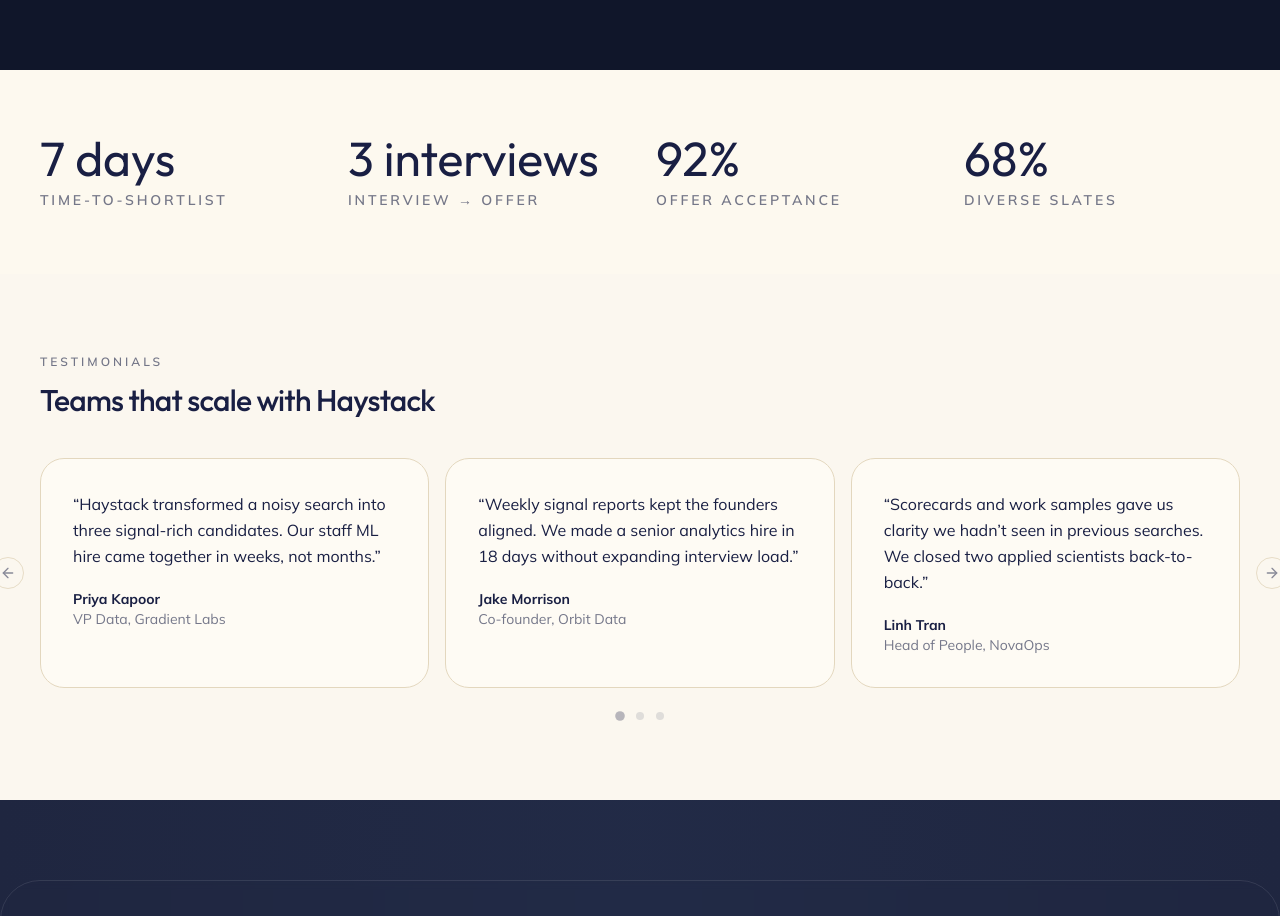
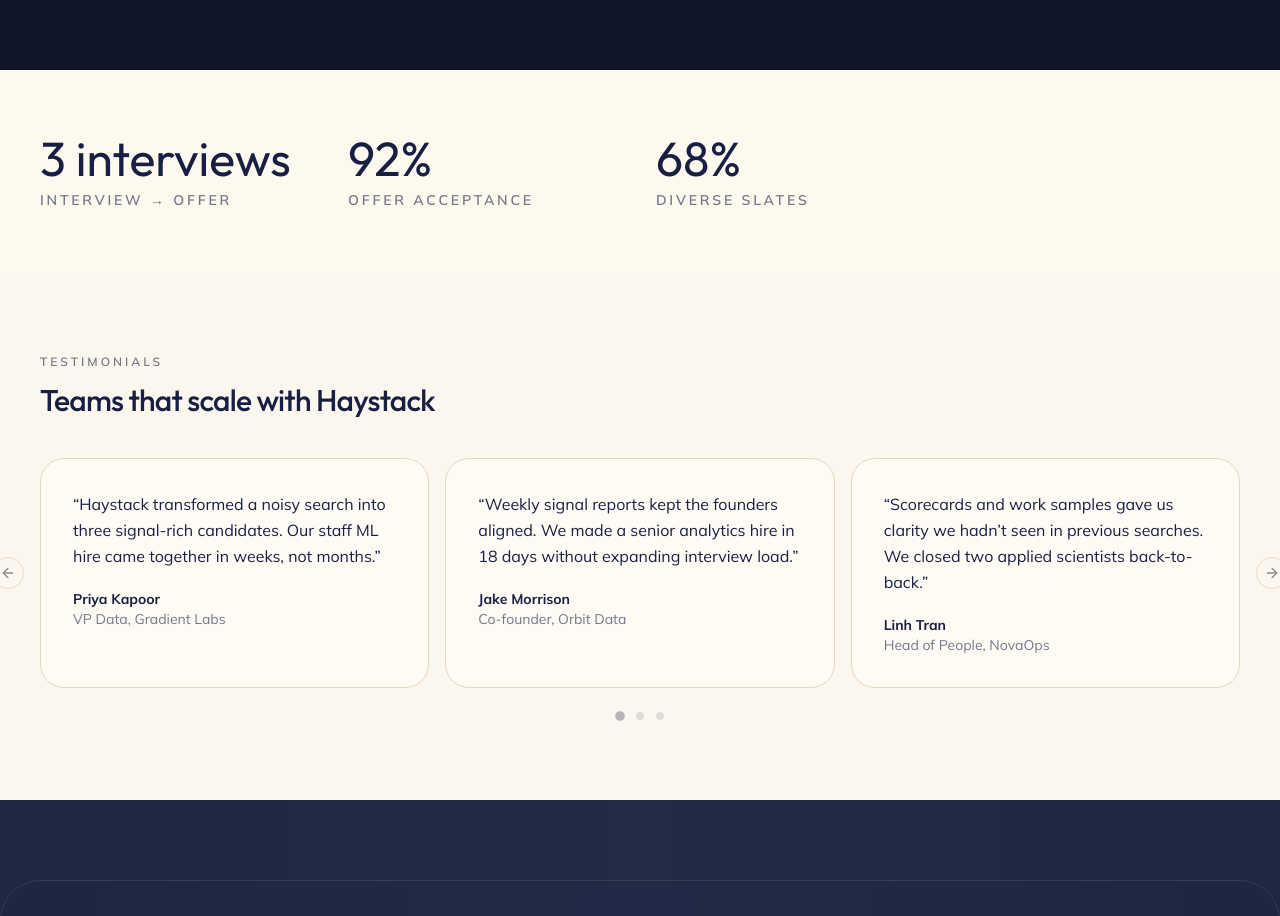
Before and after one commit to David-tech-creator/haystack, a Next.js app: page / in a window 1280 px wide. Shown: the part 3060-3976 px from the top of the page. Built offline with nearby package versions, Linux system fonts and the light colour scheme.

Commit message:
content: drop time-to-shortlist stat

```diff
--- a/src/components/stats.tsx
+++ b/src/components/stats.tsx
@@ -3,11 +3,6 @@
 import { motion, useSpring, useTransform } from "framer-motion"
 
 const stats = [
-  {
-    label: "Time-to-shortlist",
-    value: 7,
-    suffix: " days",
-  },
   {
     label: "Interview → offer",
     value: 3,
```
